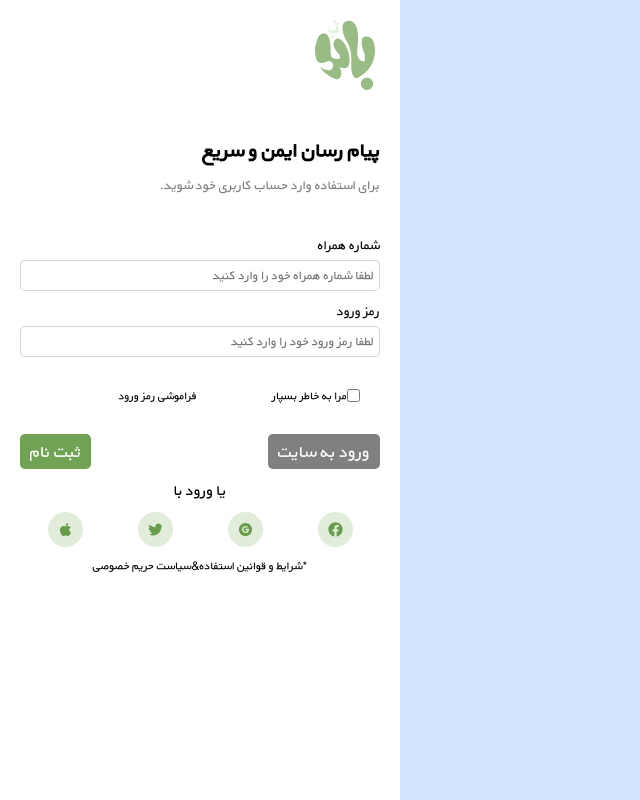
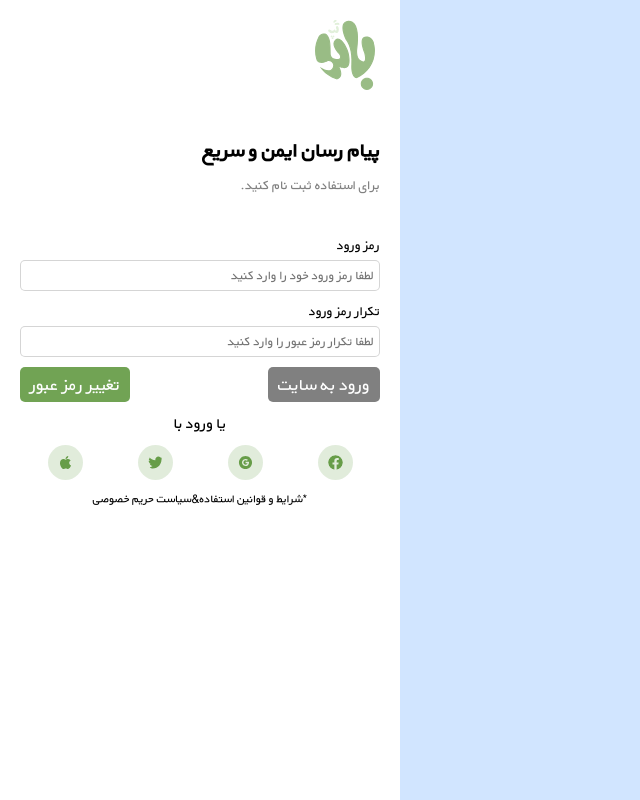
Before and after one commit to merajpiri1383/online-chat-frontend, a React (Create React App) app: page /password/reset in a window 1280 px wide. Before the commit this address led to /login. Shown: the whole page, without its empty margins (0-640 px from the left). Built offline with nearby package versions, Linux system fonts and the light colour scheme.

Commit message:
add change password

```diff
--- a/src/App.js
+++ b/src/App.js
@@ -21,7 +21,7 @@ const App = () => {
   return (
     <div className={"container " + mode}>
       {
-        page === "auth" && !user.islogin ? <Auth /> : ""
+        page === "auth" && <Auth />
       }
       {
         page ==="chat" && user.islogin ? <Chat /> : ""
--- a/src/components/authentication/activation.jsx
+++ b/src/components/authentication/activation.jsx
@@ -36,10 +36,10 @@ const Activation = () => {
 
     const sendData = async (data) => {
         await API.post("/auth/verify/",data).then((response) => {
-            toast.success(`شماره شما فعال شد `)
+            user.is_forget_password ? toast.success(`رمز عبور خود را تغییر دهید  `) : toast.success(`شماره شما فعال شد `)
             setToken(response.data.access_token,response.data.refresh_token);
-            dispatch(changeUser({"islogin":true}))
-            navigate("/");
+            dispatch(changeUser({"islogin":true,"is_forget_password":false}))
+            user.is_forget_password ? navigate("/password/reset") : navigate("/activate");
 
 
         }).catch((error) => {
@@ -79,7 +79,9 @@ const Activation = () => {
                             <Link to={"/login"}>ورود به سایت</Link>
                         </button>
                         <button className="form-buttons-register" type="submit">
-                            فعال کردن شماره
+                            {
+                                user.is_forget_password ? "بازیابی رمز عبور" : "فعال کردن شماره"
+                            }
                         </button>
                     </div>
                     <p className="form-caption">یا ورود با</p>
--- a/src/components/authentication/forgetPassword.jsx
+++ b/src/components/authentication/forgetPassword.jsx
@@ -14,9 +14,42 @@ import { AiFillGoogleCircle } from "react-icons/ai";
 import { FaTwitter } from "react-icons/fa";
 import { FaApple } from "react-icons/fa";
 // react router dom
-import { Link } from "react-router-dom";
+import { Link ,useNavigate} from "react-router-dom";
+// API
+import API from "../../authentication/auth";
+import { useState } from "react";
+// react toastify
+import { toast } from "react-toastify";
+// change user
+import {changeUser} from "../../reducers/user";
+
+
+
+
 const ForgetPassword = () => {
+
     const dispatch = useDispatch();
+    const [phone,setPhone] = useState("");
+    const navigate = useNavigate() ;
+
+
+
+    const sendData = async () => {
+        await API.post("/auth/password/forget/",{"phone":phone}).then((response) => {
+            toast.success(`کد تایید ارسال شد`);
+            dispatch(changeUser({"phone":phone,"is_forget_password":true}));
+            navigate("/activate")
+        }).catch((error)=>{
+            toast.error(error.response.data[Object.keys(error.response.data)[0]]);
+        })
+    };
+
+    const submitHandeler = (e) =>{
+        e.preventDefault();
+        console.log("submit")
+        sendData();
+    };
+
     return (
         <Slide duration={300}>
             <div className="login outlet" onClick={() => dispatch(closePannel())}>
@@ -27,17 +60,19 @@ const ForgetPassword = () => {
                     <h2>پیام رسان ایمن و سریع</h2>
                     <p>.برای استفاده  ثبت نام کنید </p>
                 </div>
-                <form className="login-form">
+                <form className="login-form" onSubmit={submitHandeler}>
                     <div className="login-form-group">
                         <label className="login-form-group-label">شماره همراه</label>
-                        <input type="text" className="login-form-group-input" placeholder="لطفا شماره همراه خود را وارد کنید" />
+                        <input type="text" className="login-form-group-input" required
+                        onChange={(e) => setPhone(e.target.value)}
+                        placeholder="لطفا شماره همراه خود را وارد کنید" />
                     </div>
                     <div className="form-buttons">
                         <button>
                             <Link to={"/login"}>ورود به سایت</Link>
                         </button>
-                        <button className="form-buttons-register">
-                            <Link to={"/register"}>ثبت نام</Link>
+                        <button className="form-buttons-register" type="submit">
+                            ارسال کد تایید
                         </button>
                     </div>
                     <p className="form-caption">یا ورود با</p>
--- a/src/components/authentication/resetPassword.jsx
+++ b/src/components/authentication/resetPassword.jsx
@@ -14,9 +14,37 @@ import { AiFillGoogleCircle } from "react-icons/ai";
 import { FaTwitter } from "react-icons/fa";
 import { FaApple } from "react-icons/fa";
 // react router dom
-import { Link } from "react-router-dom";
+import { Link , useNavigate } from "react-router-dom";
+// API
+import API from "../../authentication/auth";
+import { useState } from "react";
+// react toastify
+import { toast} from "react-toastify";
+
+
+
+
+
 const ResetPassword = () => {
+
     const dispatch = useDispatch();
+    const [password,setPassword] = useState("");
+    const [confirmPassword,setComnfirmPassword] = useState("")
+    const navigate = useNavigate() ;
+
+    const sendData = async () => {
+        await API.put("/auth/password/reset/",{"password":password,"confirm_password":confirmPassword}).then((response)=>{
+            toast.success("رمز عبور شما تغییر کرد ")
+            navigate("/")
+        }).catch((error)=> toast.error(error.response.data[Object.keys(error.response.data)[0]][0]))
+    }
+
+    const submitHandeler = (e) => {
+        e.preventDefault() ;
+        sendData();
+    }
+
+
     return (
         <Slide duration={300}>
             <div className="login outlet" onClick={() => dispatch(closePannel())}>
@@ -27,21 +55,25 @@ const ResetPassword = () => {
                     <h2>پیام رسان ایمن و سریع</h2>
                     <p>.برای استفاده  ثبت نام کنید </p>
                 </div>
-                <form className="login-form">
+                <form className="login-form" onSubmit={submitHandeler}>
                     <div className="login-form-group">
                         <label className="login-form-group-label">رمز ورود</label>
-                        <input type="text" className="login-form-group-input" placeholder="لطفا رمز ورود خود را وارد کنید" />
+                        <input type="password" className="login-form-group-input" required
+                        onChange={ ( e ) => setPassword( e.target.value ) }
+                        placeholder="لطفا رمز ورود خود را وارد کنید" />
                     </div>
                     <div className="login-form-group">
                         <label className="login-form-group-label">تکرار رمز ورود</label>
-                        <input type="text" className="login-form-group-input" placeholder="لطفا تکرار رمز عبور را وارد کنید " />
+                        <input type="password" className="login-form-group-input" required
+                        onChange={ ( e )=> setComnfirmPassword( e.target.value ) }
+                        placeholder="لطفا تکرار رمز عبور را وارد کنید " />
                     </div>
                     <div className="form-buttons">
                         <button>
                             <Link to={"/login"}>ورود به سایت</Link>
                         </button>
-                        <button className="form-buttons-register">
-                            <Link to={"/register"}>ثبت نام</Link>
+                        <button type="submit" className="form-buttons-register">
+                            تغییر رمز عبور
                         </button>
                     </div>
                     <p className="form-caption">یا ورود با</p>
--- a/src/components/pannel.jsx
+++ b/src/components/pannel.jsx
@@ -36,7 +36,7 @@ const Pannel = () => {
                 {
                     page !== "none" && window.screen.width < 992 ? "" : <div>
                         <Routes>
-                            <Route path="/" element={<Recent />} />
+                            <Route path="/" element={user.islogin ? <Recent /> : <Login />} />
                             <Route path="/status" element={<Status />} />
                             <Route path="/document" element={<Document />} />
                             <Route path="/events" element={<Evenets />} />
@@ -48,14 +48,11 @@ const Pannel = () => {
                             <Route path="/register" element={<Register />} />
                             <Route path="/activate" element={<Activation />} />
                             <Route path="/password/forget" element={<ForegetPassword />} />
-                            <Route path="/password/reset/" element={<ResetPassword />} />
+                            <Route path="/password/reset" element={<ResetPassword />} />
                         </Routes>
                     </div>
                 }
                 <PannelApps />
-                {
-                    !user.islogin && <Navigate to={"/login"} />
-                }
             </BrowserRouter>
         </div>
     )
--- a/src/components/pannelApps.jsx
+++ b/src/components/pannelApps.jsx
@@ -1,5 +1,5 @@
 import { useSelector, useDispatch } from "react-redux";
-import { changeMode } from "../reducers/background";
+import { changeMode,closePannel } from "../reducers/background";
 import { changeApp } from "../reducers/pannel";
 import { changePage } from "../reducers/page";
 // icons
@@ -75,9 +75,14 @@ const PannelApps = () => {
                 <Tooltip anchorSelect=".mode" place="left">حالت تاریک</Tooltip>
 
                 <Link className={`power link ${colorMode} ${app === "login" ? "active" : ""}`} to={"/login"}  onClick={() => {
-                    dispatch(changePage("auth")) ;
                     Cookies.remove("access");
                     Cookies.remove("refresh");
+                    dispatch(closePannel());
+                    if(window.screen.width < 992){
+                        dispatch(changePage("none"));
+                    }else{
+                        dispatch(changePage("auth")) ;
+                    }
                 }}>
                     <CiPower className={"link-icon " + colorMode} />
                 </Link>
--- a/src/reducers/user.jsx
+++ b/src/reducers/user.jsx
@@ -7,6 +7,7 @@ const userSlice = createSlice({
         "phone" : null ,
         "image" : null ,
         "username" : null ,
+        "is_forget_password" : false ,
     },
     reducers : {
         changeUser : (state,action) => {
@@ -15,9 +16,7 @@ const userSlice = createSlice({
             state.phone = action.payload.phone
             state.image = action.payload.image
             state.username = action.payload.username
+            state.is_forget_password = action.payload.is_forget_password
         },
-        changePhone : (state,action) => {
-            state.phone = action.payload
-        }
     }
-});export const {changeUser,changePhone} = userSlice.actions ; export default userSlice.reducer ;
+});export const {changeUser} = userSlice.actions ; export default userSlice.reducer ;
--- a/src/static/auth/auth.css
+++ b/src/static/auth/auth.css
@@ -1,5 +1,5 @@
 .login-page {
-    width: 100%;
+    width: 992px;
     height: 100vh;
 }
 
@@ -92,6 +92,7 @@
     background-color: gray;
     padding: 5px 10px;
     font-size: 18px;
+    cursor: pointer;
     border-radius: 5px;
     border: 0;
     transition: 200ms;
```
